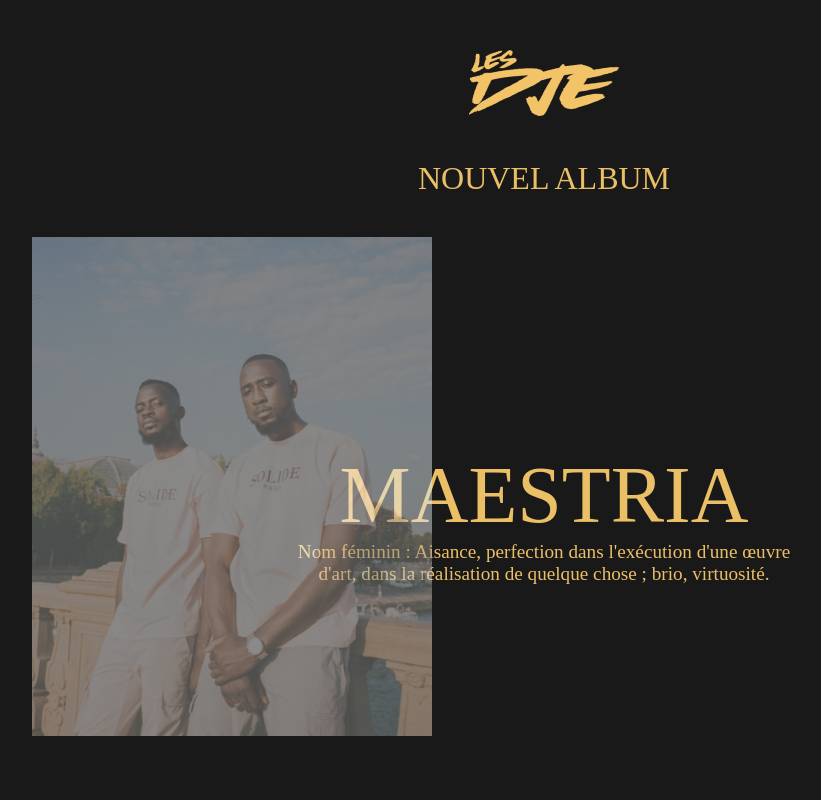
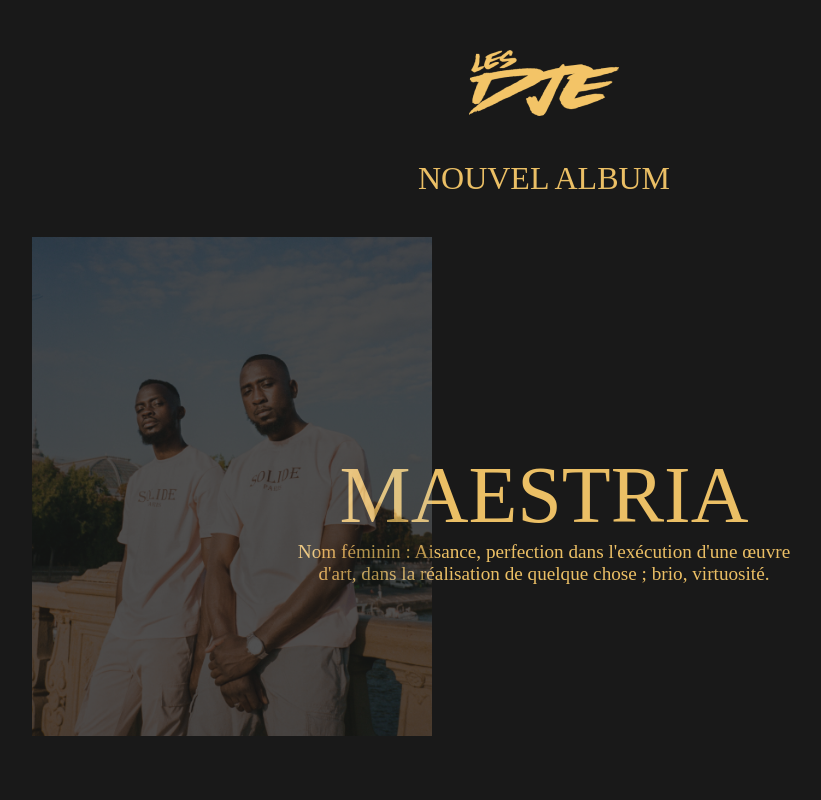
Before and after one commit to Louiscvh/Maestria, a React (Create React App) app: page / in a window 1280 px wide. Shown: the top 800 px of the page, without its empty margins (96-917 px from the left). Built offline with nearby package versions, Linux system fonts and the light colour scheme.

Commit message:
Intro section image bug

```diff
--- a/src/App.tsx
+++ b/src/App.tsx
@@ -14,7 +14,7 @@ const App = () => {
             <h1>Maestria</h1>
             <p>Nom féminin : Aisance, perfection dans l'exécution d'une œuvre d'art, dans la réalisation de quelque chose ; brio, virtuosité.</p>
           </div>
-          <img src="./images/p1.webp" alt="" />
+          <img src="./images/p1.jpg" alt="" />
           <div>
             <h3 className="intro_footer">Découvrir l’histoire</h3>
             <img className="intro_union" src="./images/union.png" alt=""/>
```
Also changed, not shown: public/images/p1.jpg (added).
